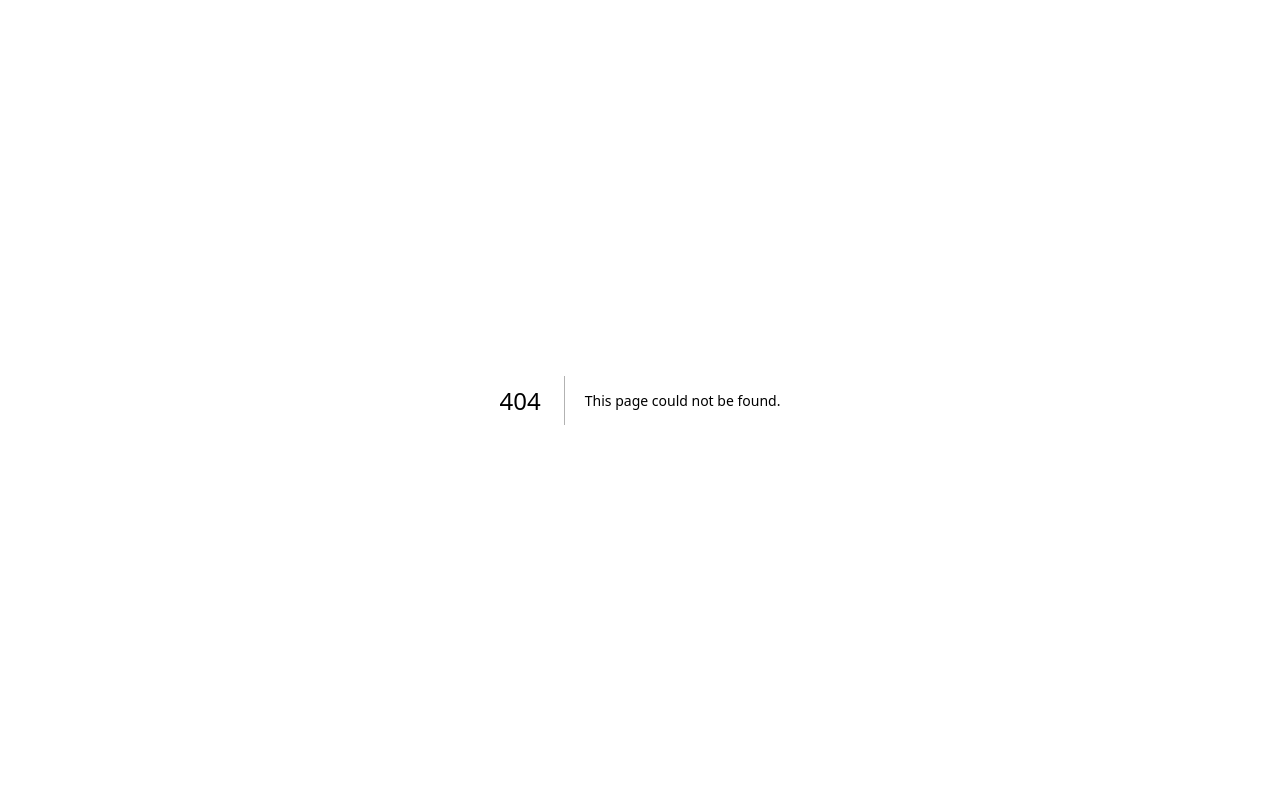
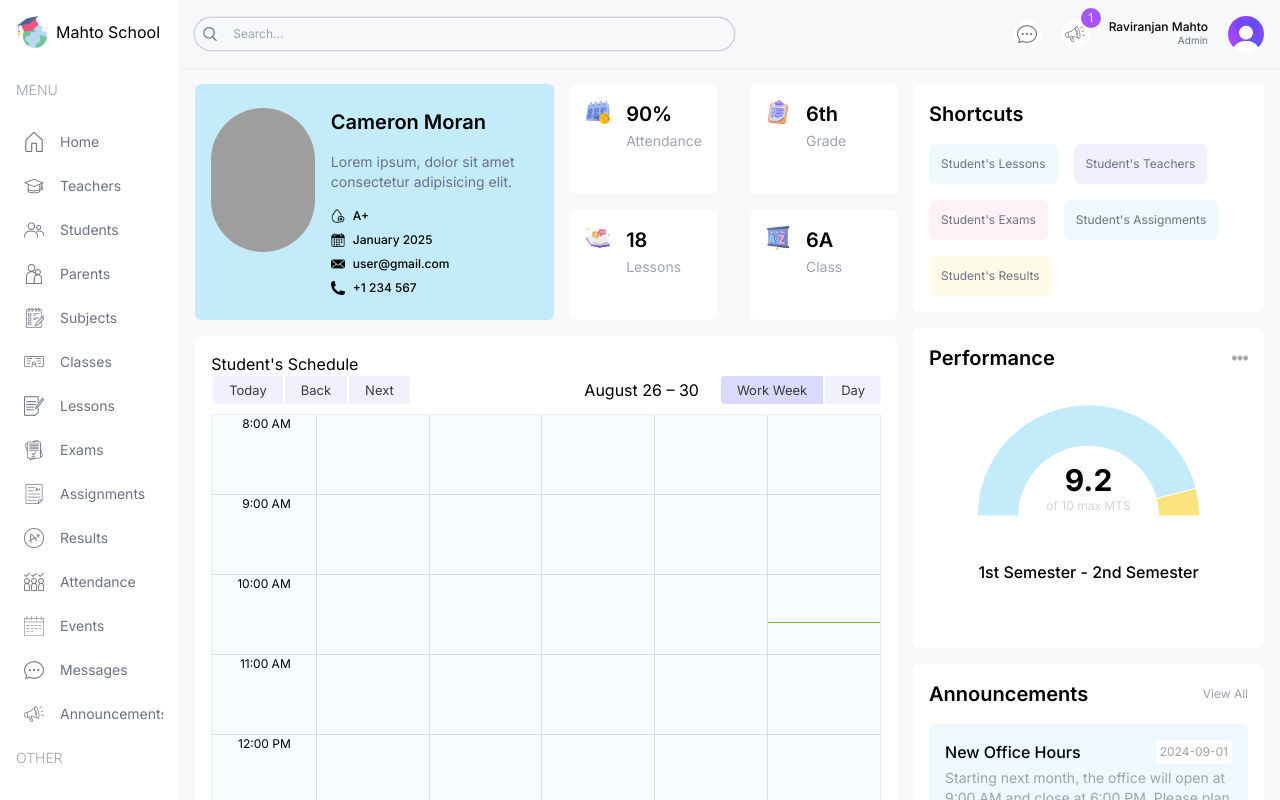
Before and after one commit to raviranjanmahto/nextjs-school-management, a Next.js app: page /list/students/1 in a window 1280 px wide. Before the commit this address had no page. Built offline with nearby package versions, Linux system fonts and the light colour scheme; grey boxes are pictures that could not be loaded.

Commit message:
singleStudentPage and studentListPage added

```diff
--- /dev/null
+++ b/app/(dashboard)/list/students/[id]/page.tsx
@@ -0,0 +1,145 @@
+import Announcements from "@/components/Announcements";
+import BigCalendar from "@/components/BigCalender";
+import Performance from "@/components/Performance";
+import Image from "next/image";
+import Link from "next/link";
+
+const SingleStudentPage = () => {
+  return (
+    <div className="flex-1 p-4 flex flex-col gap-4 xl:flex-row">
+      {/* LEFT */}
+      <div className="w-full xl:w-2/3">
+        {/* TOP */}
+        <div className="flex flex-col lg:flex-row gap-4">
+          {/* USER INFO CARD */}
+          <div className="bg-mahtoSky py-6 px-4 rounded-md flex-1 flex gap-4">
+            <div className="w-1/3">
+              <Image
+                src="https://images.pexels.com/photos/5414817/pexels-photo-5414817.jpeg?auto=compress&cs=tinysrgb&w=1200"
+                alt=""
+                width={144}
+                height={144}
+                className="w-36 h-36 rounded-full object-cover"
+              />
+            </div>
+            <div className="w-2/3 flex flex-col justify-between gap-4">
+              <h1 className="text-xl font-semibold">Cameron Moran</h1>
+              <p className="text-sm text-gray-500">
+                Lorem ipsum, dolor sit amet consectetur adipisicing elit.
+              </p>
+              <div className="flex items-center justify-between gap-2 flex-wrap text-xs font-medium">
+                <div className="w-full md:w-1/3 lg:w-full 2xl:w-1/3 flex items-center gap-2">
+                  <Image src="/blood.png" alt="" width={14} height={14} />
+                  <span>A+</span>
+                </div>
+                <div className="w-full md:w-1/3 lg:w-full 2xl:w-1/3 flex items-center gap-2">
+                  <Image src="/date.png" alt="" width={14} height={14} />
+                  <span>January 2025</span>
+                </div>
+                <div className="w-full md:w-1/3 lg:w-full 2xl:w-1/3 flex items-center gap-2">
+                  <Image src="/mail.png" alt="" width={14} height={14} />
+                  <span>user@gmail.com</span>
+                </div>
+                <div className="w-full md:w-1/3 lg:w-full 2xl:w-1/3 flex items-center gap-2">
+                  <Image src="/phone.png" alt="" width={14} height={14} />
+                  <span>+1 234 567</span>
+                </div>
+              </div>
+            </div>
+          </div>
+          {/* SMALL CARDS */}
+          <div className="flex-1 flex gap-4 justify-between flex-wrap">
+            {/* CARD */}
+            <div className="bg-white p-4 rounded-md flex gap-4 w-full md:w-[48%] xl:w-[45%] 2xl:w-[48%]">
+              <Image
+                src="/singleAttendance.png"
+                alt=""
+                width={24}
+                height={24}
+                className="w-6 h-6"
+              />
+              <div className="">
+                <h1 className="text-xl font-semibold">90%</h1>
+                <span className="text-sm text-gray-400">Attendance</span>
+              </div>
+            </div>
+            {/* CARD */}
+            <div className="bg-white p-4 rounded-md flex gap-4 w-full md:w-[48%] xl:w-[45%] 2xl:w-[48%]">
+              <Image
+                src="/singleBranch.png"
+                alt=""
+                width={24}
+                height={24}
+                className="w-6 h-6"
+              />
+              <div className="">
+                <h1 className="text-xl font-semibold">6th</h1>
+                <span className="text-sm text-gray-400">Grade</span>
+              </div>
+            </div>
+            {/* CARD */}
+            <div className="bg-white p-4 rounded-md flex gap-4 w-full md:w-[48%] xl:w-[45%] 2xl:w-[48%]">
+              <Image
+                src="/singleLesson.png"
+                alt=""
+                width={24}
+                height={24}
+                className="w-6 h-6"
+              />
+              <div className="">
+                <h1 className="text-xl font-semibold">18</h1>
+                <span className="text-sm text-gray-400">Lessons</span>
+              </div>
+            </div>
+            {/* CARD */}
+            <div className="bg-white p-4 rounded-md flex gap-4 w-full md:w-[48%] xl:w-[45%] 2xl:w-[48%]">
+              <Image
+                src="/singleClass.png"
+                alt=""
+                width={24}
+                height={24}
+                className="w-6 h-6"
+              />
+              <div className="">
+                <h1 className="text-xl font-semibold">6A</h1>
+                <span className="text-sm text-gray-400">Class</span>
+              </div>
+            </div>
+          </div>
+        </div>
+        {/* BOTTOM */}
+        <div className="mt-4 bg-white rounded-md p-4 h-[800px]">
+          <h1>Student&apos;s Schedule</h1>
+          <BigCalendar />
+        </div>
+      </div>
+      {/* RIGHT */}
+      <div className="w-full xl:w-1/3 flex flex-col gap-4">
+        <div className="bg-white p-4 rounded-md">
+          <h1 className="text-xl font-semibold">Shortcuts</h1>
+          <div className="mt-4 flex gap-4 flex-wrap text-xs text-gray-500">
+            <Link className="p-3 rounded-md bg-mahtoSkyLight" href="/">
+              Student&apos;s Lessons
+            </Link>
+            <Link className="p-3 rounded-md bg-mahtoPurpleLight" href="/">
+              Student&apos;s Teachers
+            </Link>
+            <Link className="p-3 rounded-md bg-pink-50" href="/">
+              Student&apos;s Exams
+            </Link>
+            <Link className="p-3 rounded-md bg-mahtoSkyLight" href="/">
+              Student&apos;s Assignments
+            </Link>
+            <Link className="p-3 rounded-md bg-mahtoYellowLight" href="/">
+              Student&apos;s Results
+            </Link>
+          </div>
+        </div>
+        <Performance />
+        <Announcements />
+      </div>
+    </div>
+  );
+};
+
+export default SingleStudentPage;
--- a/app/(dashboard)/list/students/page.tsx
+++ b/app/(dashboard)/list/students/page.tsx
@@ -74,16 +74,16 @@ const StudentListPage = () => {
       <td className="hidden md:table-cell">{item.address}</td>
       <td>
         <div className="flex items-center gap-2">
-          <Link href={`/list/teachers/${item.id}`}>
+          <Link href={`/list/students/${item.id}`}>
             <button className="w-7 h-7 flex items-center justify-center rounded-full bg-mahtoSky">
               <Image src="/view.png" alt="" width={16} height={16} />
             </button>
           </Link>
           {role === "admin" && (
-            <button className="w-7 h-7 flex items-center justify-center rounded-full bg-mahtoPurple">
-              <Image src="/delete.png" alt="" width={16} height={16} />
-            </button>
-            // <FormModal table="student" type="delete" id={item.id} />
+            // <button className="w-7 h-7 flex items-center justify-center rounded-full bg-mahtoPurple">
+            //   <Image src="/delete.png" alt="" width={16} height={16} />
+            // </button>
+            <FormModal table="student" type="delete" id={item.id} />
           )}
         </div>
       </td>
@@ -105,10 +105,10 @@ const StudentListPage = () => {
               <Image src="/sort.png" alt="" width={14} height={14} />
             </button>
             {role === "admin" && (
-              <button className="w-8 h-8 flex items-center justify-center rounded-full bg-mahtoYellow">
-                <Image src="/plus.png" alt="" width={14} height={14} />
-              </button>
-              // <FormModal table="student" type="create" />
+              // <button className="w-8 h-8 flex items-center justify-center rounded-full bg-mahtoYellow">
+              //   <Image src="/plus.png" alt="" width={14} height={14} />
+              // </button>
+              <FormModal table="student" type="create" />
             )}
           </div>
         </div>
```
